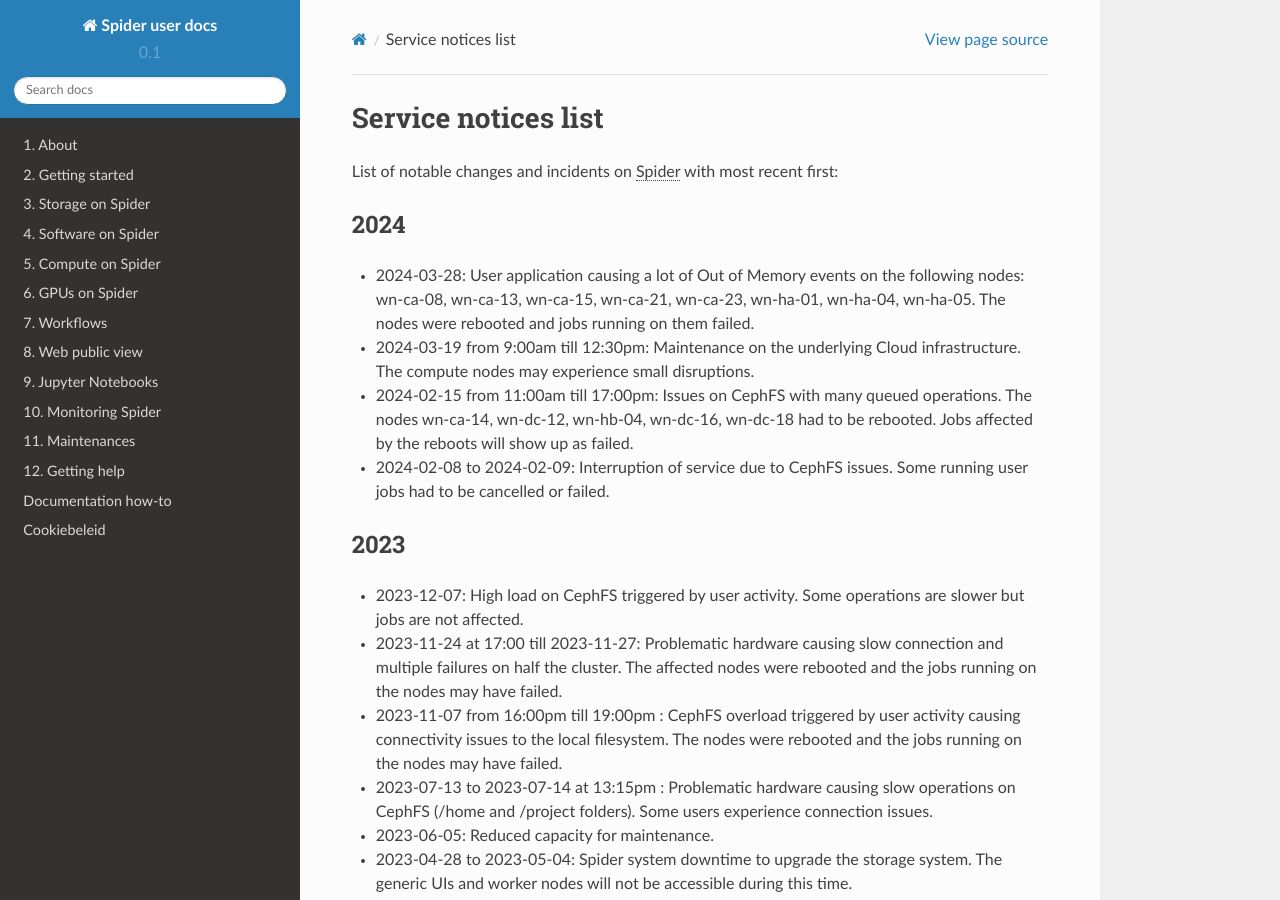
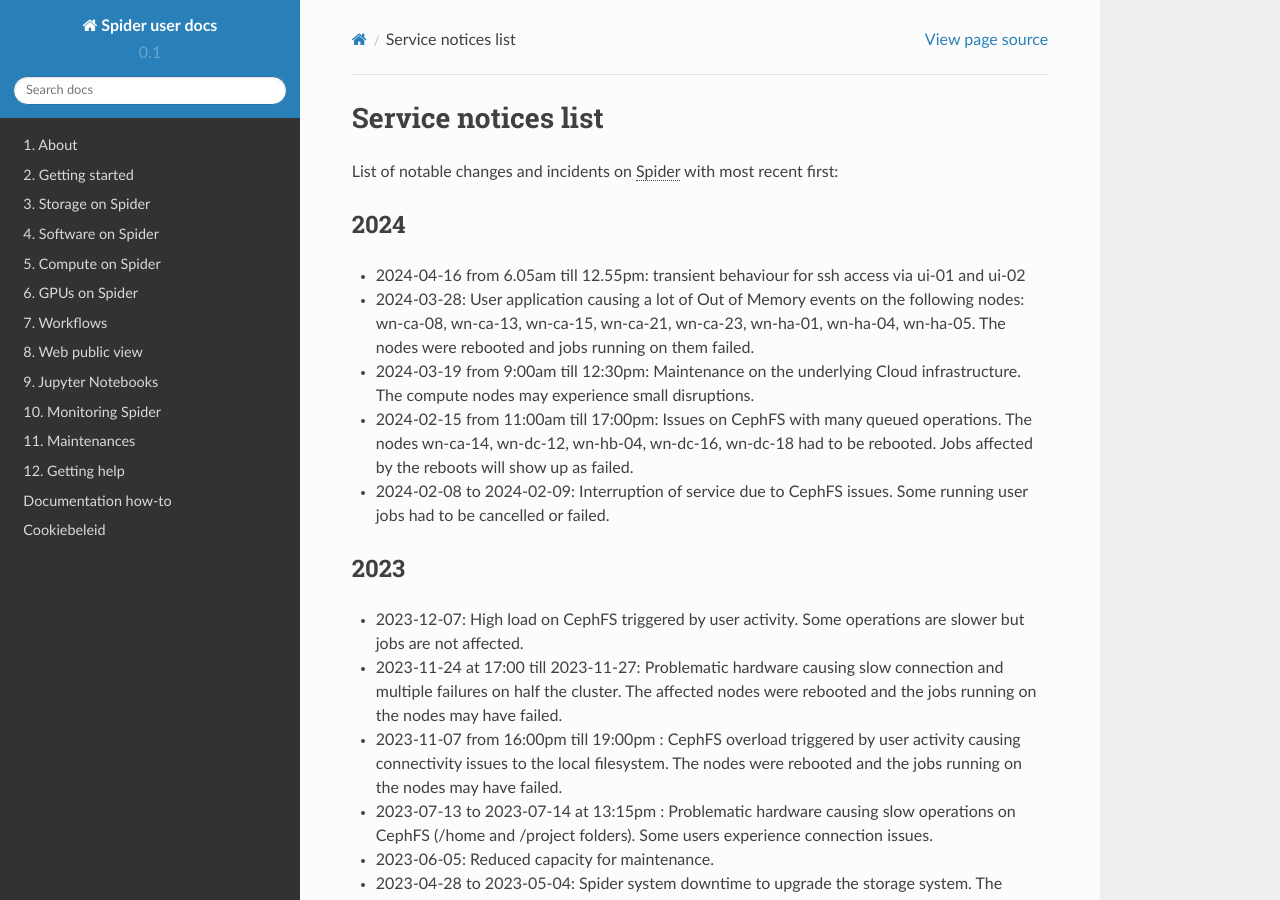
Before and after one commit to sara-nl/spiderdocs, a Sphinx documentation site: the page built from source/Pages/maintenance/service_notices_list.rst, in a window 1280 px wide and 900 px high. Built offline with Sphinx 7.4.7 and the Read the Docs theme 2.0.0, drawn with Linux system fonts in a browser that asks for light colours.

Commit message:
Update service_notices_list.rst

```diff
--- a/source/Pages/maintenance/service_notices_list.rst
+++ b/source/Pages/maintenance/service_notices_list.rst
@@ -10,6 +10,7 @@
 2024
 ==========
 
+* 2024-04-16 from 6.05am till 12.55pm: transient behaviour for ssh access via ui-01 and ui-02
 * 2024-03-28: User application causing a lot of Out of Memory events on the following nodes: wn-ca-08, wn-ca-13, wn-ca-15, wn-ca-21, wn-ca-23, wn-ha-01, wn-ha-04, wn-ha-05. The nodes were rebooted and jobs running on them failed.
 * 2024-03-19 from 9:00am till 12:30pm: Maintenance on the underlying Cloud infrastructure. The compute nodes may experience small disruptions.
 * 2024-02-15 from 11:00am till 17:00pm: Issues on CephFS with many queued operations. The nodes wn-ca-14, wn-dc-12, wn-hb-04, wn-dc-16, wn-dc-18 had to be rebooted. Jobs affected by the reboots will show up as failed.
```
